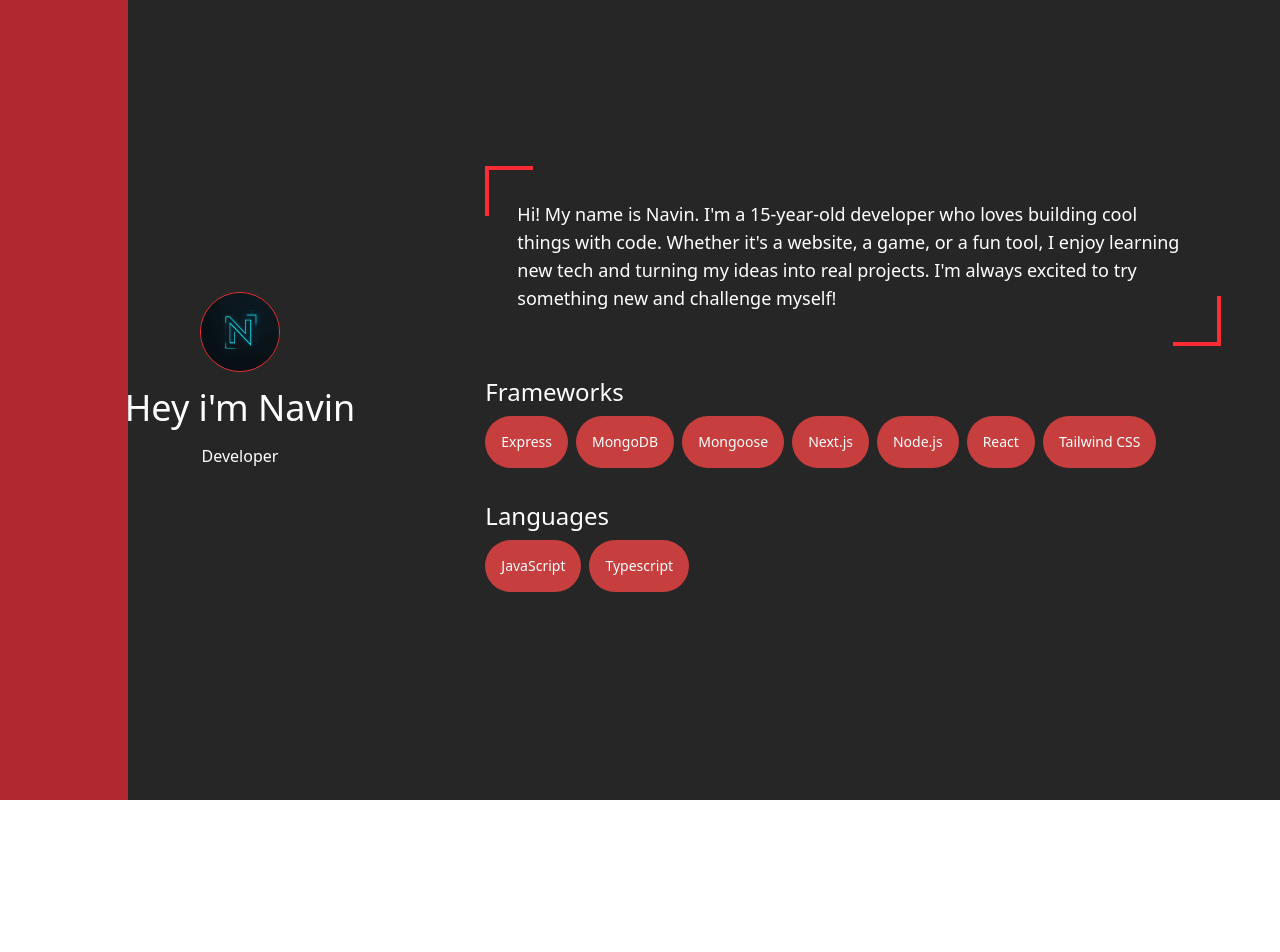
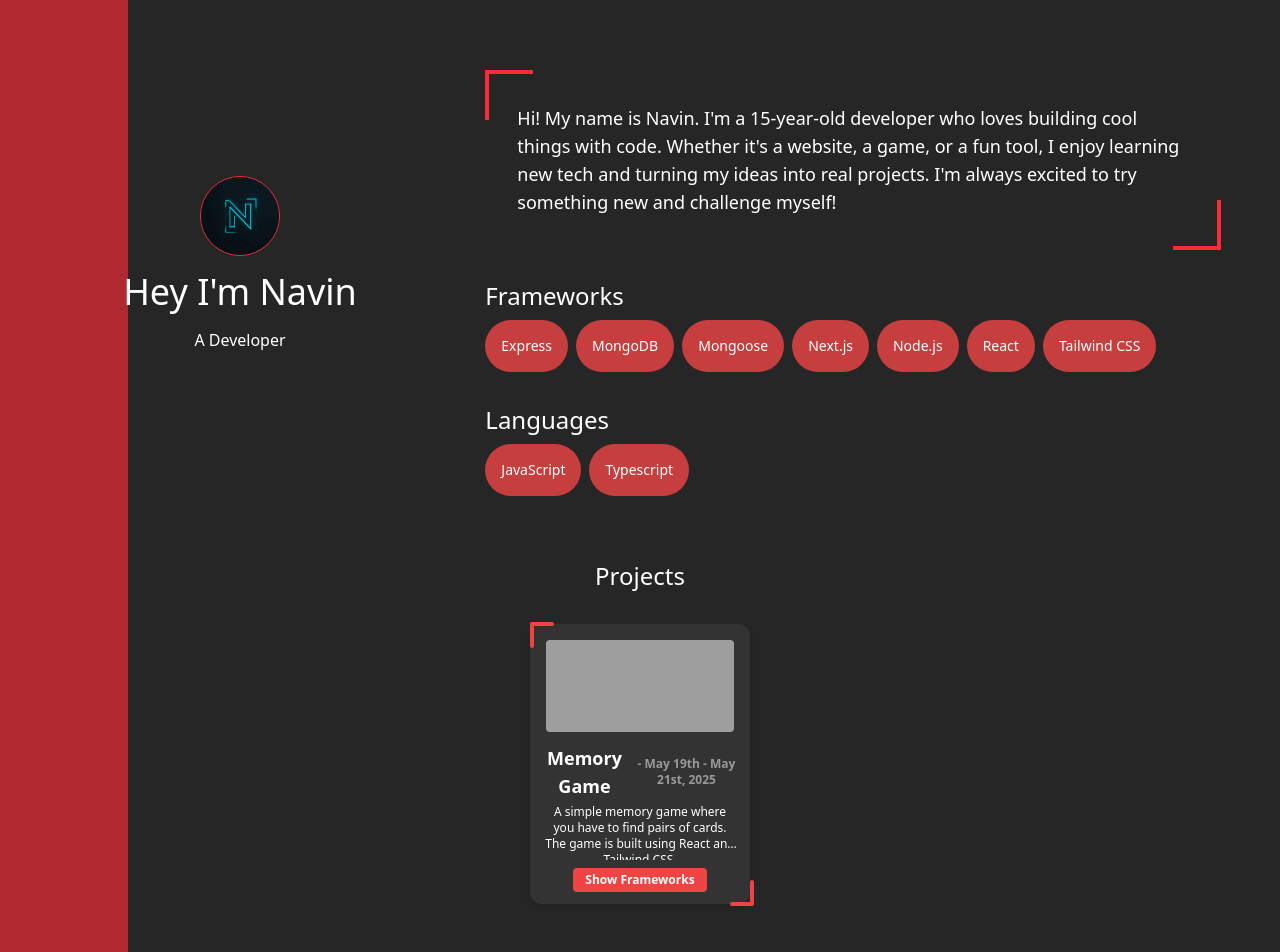
Before and after one commit to CodeByNavin/portfolio, a Next.js app: page / in a window 1280 px wide. Shown: the top 952 px of the page. Before the commit the page ends 800 px from the top, so only its background shows below. Built offline with nearby package versions, Linux system fonts and the light colour scheme; grey boxes are pictures that could not be loaded.

Commit message:
Added projets, changed public files

```diff
--- /dev/null
+++ b/public/json/projects.json
@@ -0,0 +1,6 @@
+[{
+    "title": "Memory Game",
+    "timeline": "May 19th - May 21st, 2025",
+    "description": "A simple memory game where you have to find pairs of cards. The game is built using React and Tailwind CSS.",
+    "frameworks": ["JavaScript", "Node.js", "React", "Tailwind CSS", "TypeScript"]
+}]
--- /dev/null
+++ b/src/app/components/project.tsx
@@ -0,0 +1,104 @@
+import Image from 'next/image';
+import { useState } from 'react';
+import { motion, AnimatePresence } from 'framer-motion';
+
+// Define the types for Framework and ProjectData
+export type Framework = {
+  name: string;
+  icon: string;
+};
+
+export type ProjectData = {
+  image?: {
+    data: string;
+    name: string;
+    width: number;
+    height: number;
+  };
+  title: string;
+  timeline: string;
+  description: string;
+  frameworks?: string[];
+};
+
+
+export default function ProjectCard({
+  data,
+  allFrameworks,
+}: {
+  data: ProjectData;
+  allFrameworks: Framework[];
+}) {
+  const [showFrameworks, setShowFrameworks] = useState<boolean>(false);
+
+  // Create a map from the allFrameworks prop for efficient lookup
+  const frameworksMap: Record<string, Framework> = {};
+  allFrameworks.forEach(fw => {
+    frameworksMap[fw.name.toLowerCase()] = fw;
+  });
+
+  // Resolve the frameworks for this specific project
+  const projectSpecificFrameworks: Framework[] = data.frameworks?.map(name => frameworksMap[name.toLowerCase()])
+    .filter((fw): fw is Framework => !!fw) || [];
+
+  return (
+    <div className="relative flex max-h-[420px] max-w-[220px] flex-col items-center rounded-xl bg-secondary px-3 py-3 text-center text-white shadow-md transition-transform hover:scale-105">
+      {/* Red corner divs */}
+      <div className="absolute left-0 top-0 h-6 w-1 rounded bg-accent" />
+      <div className="absolute -top-3 left-2.5 h-6 w-1 rotate-90 rounded bg-accent" />
+
+      <Image
+        src={data.image?.data ? `${data.image.data}` : '/NoImage.png'}
+        alt={data.image?.name || 'No Image'}
+        width={160}
+        height={100}
+        className="mb-2 h-[100px] w-full rounded-lg object-cover p-1"
+      />
+      <h1 className="flex flex-row items-center gap-2 text-lg font-semibold">
+        {data.title}
+        <span className="text-xs text-white/50">
+          {' - '}
+          {data.timeline}
+        </span>
+      </h1>
+      <p className="line-clamp-3 pb-2 pt-1 text-xs">{data.description}</p>
+      <button
+        className="mt-2 rounded bg-accent px-3 py-1 text-xs font-semibold transition hover:bg-red-600"
+        onClick={() => setShowFrameworks(v => !v)}
+      >
+        {showFrameworks ? 'Hide Frameworks' : 'Show Frameworks'}
+      </button>
+      <AnimatePresence>
+        {showFrameworks && (
+          <motion.div
+            initial={{ opacity: 0, y: 10 }}
+            animate={{ opacity: 1, y: 0 }}
+            exit={{ opacity: 0, y: 10 }}
+            transition={{ duration: 0.2 }}
+            className="mt-3 grid w-full grid-cols-3 gap-2"
+          >
+            {/* Render frameworks for this specific project */}
+            {projectSpecificFrameworks.map((fw, idx) => (
+              <div key={fw.name + idx} className="flex flex-col items-center">
+                <div className="flex items-center flex-col not-even:not-odd:items-center justify-center">
+                  <Image
+                    src={fw.icon}
+                    alt={fw.name}
+                    width={22}
+                    height={22}
+                    className="rounded"
+                  />
+                  <span className="text-xs text-white/70">{fw.name}</span>
+                </div>
+              </div>
+            ))}
+          </motion.div>
+        )}
+      </AnimatePresence>
+
+      {/* Red corner divs at the bottom */}
+      <div className="absolute -right-1 bottom-0 h-6 w-1 rounded bg-accent" />
+      <div className="absolute right-1.5 -bottom-3 h-6 w-1 rotate-90 rounded bg-accent" />
+    </div>
+  );
+}
--- a/src/app/page.tsx
+++ b/src/app/page.tsx
@@ -1,17 +1,26 @@
 "use client"
 import Image from 'next/image';
 import { useEffect, useState } from 'react';
+import ProjectCard, { ProjectData } from './components/project';
 
 export default function Home() {
 	const [data, setData] = useState<{ frameworks: { name: string; img: string }[], languages: { name: string; img: string }[] }>({ frameworks: [], languages: [] });
+	const [projects, setProjects] = useState<ProjectData[]>([]);
 
 	// Fetch data from data.json
 	useEffect(() => {
-		fetch('/data.json')
-			.then((response) => response.json())
-			.then((data) => {
-				setData(data);
-			});
+		Promise.all([
+			fetch('/json/data.json')
+				.then((response) => response.json())
+				.then((data) => {
+					setData(data);
+				}),
+			fetch('/json/projects.json')
+				.then((response) => response.json())
+				.then((projects) => {
+					setProjects(projects);
+				})
+		])
 	}, []);
 
 
@@ -24,18 +33,18 @@ export default function Home() {
 						<Image
 							src='/Navin.png'
 							alt='Navin'
+							height={80}
 							width={80}
-							height={80}
 							className='rounded-full object-cover border-1 border-red-500'
 						/>
-						<h1 className='font-poppins text-4xl text-center'>Hey i{"'"}m Navin</h1>
-						<span className='text-wrap text-center'>Developer</span>
+						<h1 className='font-poppins text-4xl text-center'>Hey I{"'"}m Navin</h1>
+						<span className='text-wrap text-center'>A Developer</span>
 					</div>
 
 					{/* Right: Info, Frameworks, Languages */}
 					<div className='flex flex-col w-2.8/3 max-xl:w-full gap-8 p-8'>
 						{/* Info text inline with name/role */}
-						<div className='relative flex flex-col gap-2 h-fit p-8 max-lg:gap-4 max-lg:px-24 max-lg:text-nowrap max-xl:max-w-xl 2xl:max-w-xl'>
+						<div className='relative flex flex-col gap-2 h-fit p-8 max-lg:gap-4 max-lg:px-24 max-lg:text-nowrap max-xl:max-w-xl 2xl:max-w-xl mt-10'>
 							<div className='absolute w-1 h-12 top-0 left-0 bg-red-500' />
 							<div className='absolute w-1 h-12 -top-6 left-[1.25rem] translate-x-1/2 bg-red-500 rotate-90' />
 							<p className='text-lg max-w-2xl text-wrap'>
@@ -74,7 +83,28 @@ export default function Home() {
 						</div>
 					</div>
 				</section>
-				<div className='absolute top-0 left-0 h-screen w-32 bg-red-500/65 max-lg:hidden' />
+
+				{projects.length > 0 && (
+					<section>
+						{/* Projects */}
+						<h1 className='text-2xl font-poppins text-center text-white mt-8'>Projects</h1>
+						<div className='flex flex-wrap justify-center gap-4 p-8'>
+							{projects?.map((project) => (
+								<ProjectCard
+									key={project.title}
+									data={project}
+									allFrameworks={[
+										...data.frameworks.map(f => ({ ...f, icon: f.img })),
+										...data.languages.map(l => ({ ...l, icon: l.img }))
+									]}
+								/>
+							))}
+						</div>
+					</section>
+				)}
+
+
+				<div className='absolute top-0 left-0 h-full w-32 bg-red-500/65 max-lg:hidden' />
 			</div>
 		</>
 	);
```
Also changed, not shown: public/json/data.json (renamed from public/data.json).
